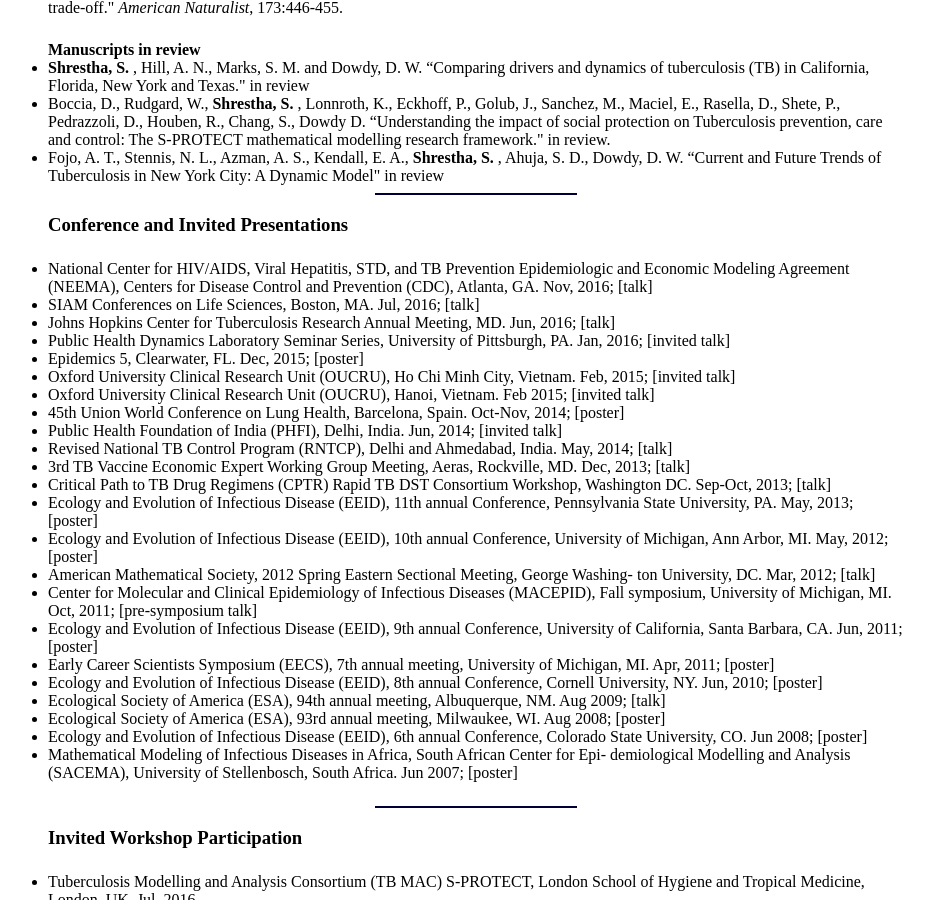
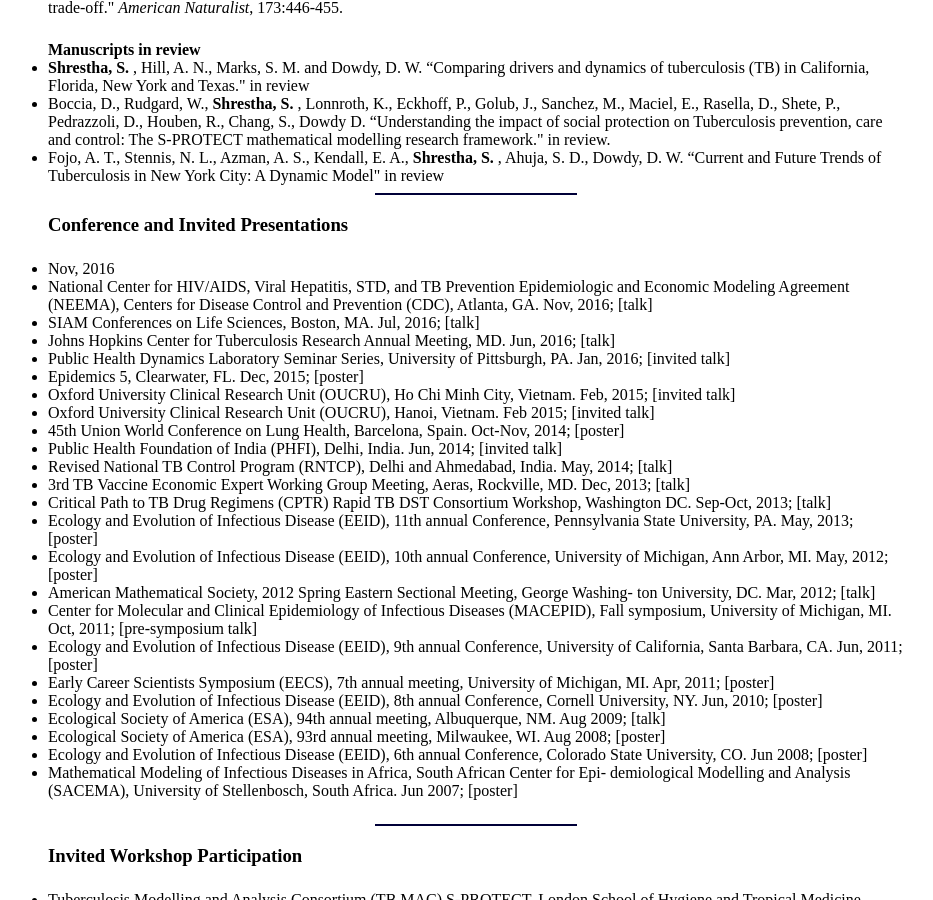
Before and after one commit to souryashrestha/souryashrestha.github.io, a Jekyll site: the page built from cv/index.html, in a window 1280 px wide and 900 px high, scrolled down 1255 px. Shown: the whole window, without its empty margins (184-1117 px from the left). Built offline with Jekyll 4.4.1, drawn with Linux system fonts in a browser that asks for light colours.

Commit message:
Update index.html

```diff
--- a/cv/index.html
+++ b/cv/index.html
@@ -77,7 +77,7 @@ of tuberculosis (TB) in California, Florida, New York and Texas." in review
 	<h3>Conference and Invited Presentations</h3>
 <p>
 
-<li> National Center for HIV/AIDS, Viral Hepatitis, STD, and TB Prevention Epidemiologic and Economic Modeling Agreement (NEEMA), Centers for Disease Control and Prevention (CDC), Atlanta, GA. Nov, 2016; [talk]
+<li> Nov, 2016 </li> <li> National Center for HIV/AIDS, Viral Hepatitis, STD, and TB Prevention Epidemiologic and Economic Modeling Agreement (NEEMA), Centers for Disease Control and Prevention (CDC), Atlanta, GA. Nov, 2016; [talk]
 <li> SIAM Conferences on Life Sciences, Boston, MA. Jul, 2016; [talk]
 <li> Johns Hopkins Center for Tuberculosis Research Annual Meeting, MD. Jun, 2016; [talk]
 <li> Public Health Dynamics Laboratory Seminar Series, University of Pittsburgh, PA. Jan, 2016; [invited talk]
```
